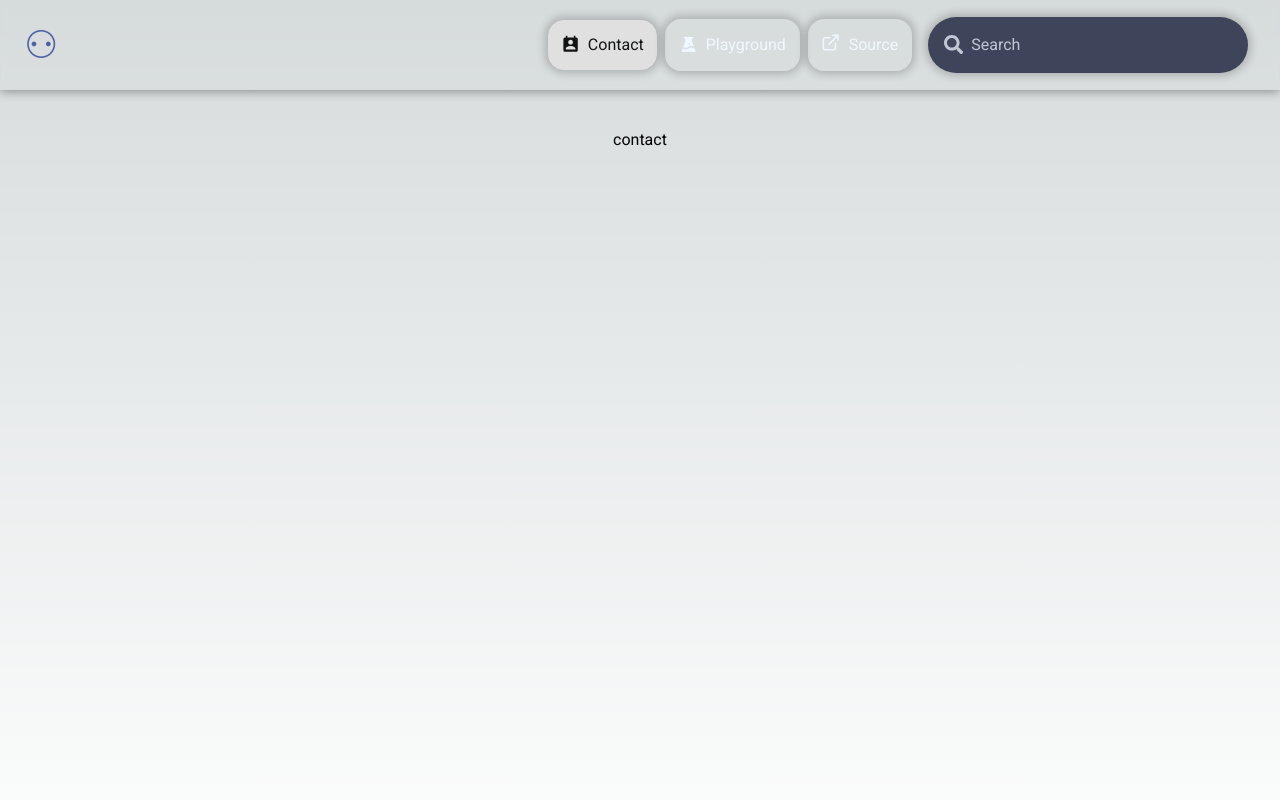
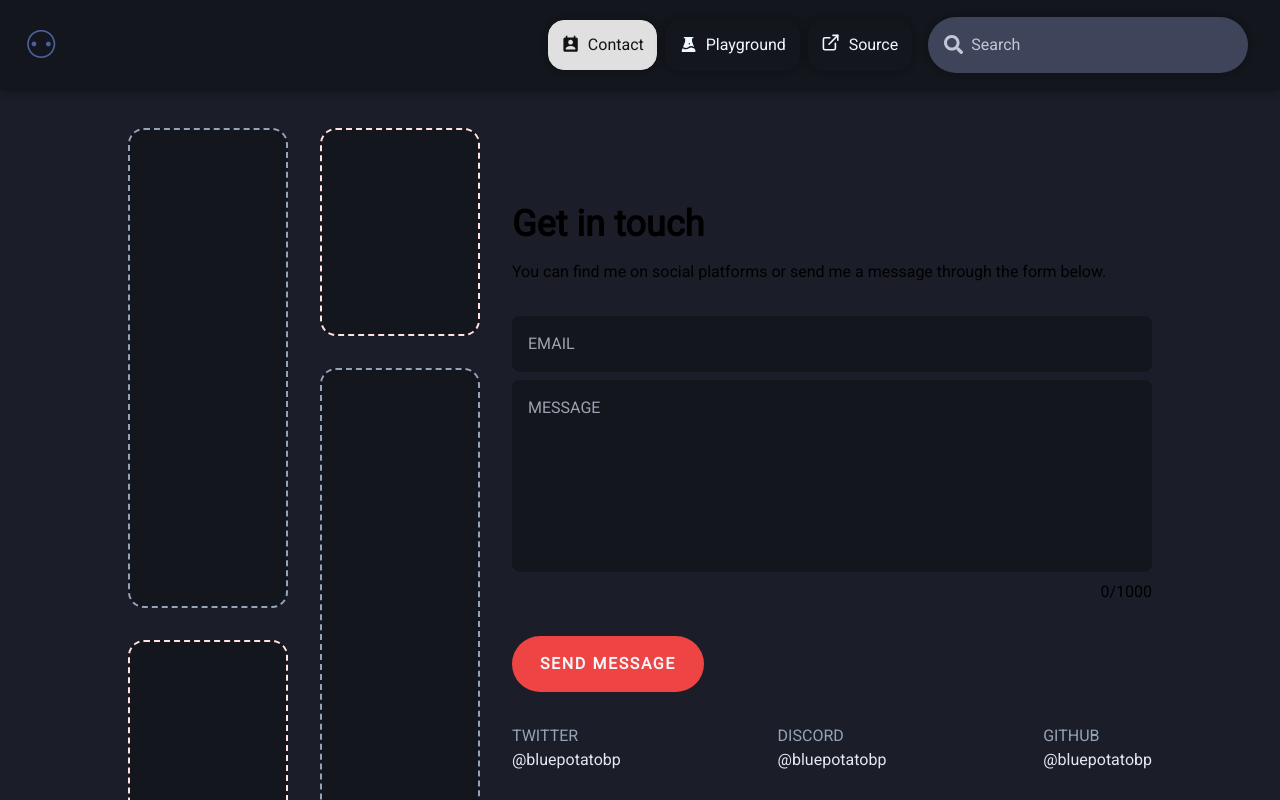
Before and after one commit to BluePotatoBP/portfolio-next, a Next.js app: page /contact in a window 1280 px wide. Shown: the top 800 px of the page. Built offline with nearby package versions, Linux system fonts and the light colour scheme.

Commit message:
WIP contact page

```diff
--- a/src/app/components/one-hit-wonder/Navbar/Navbar.css
+++ b/src/app/components/one-hit-wonder/Navbar/Navbar.css
@@ -11,13 +11,14 @@
 	padding: 1rem 1rem;
 	width: 100%;
 	backdrop-filter: blur(3px);
+	background-color: rgba(0, 0, 0, 0.25);
 	box-shadow: 0 1px 10px 0 rgba(0, 0, 0, .4);
 	transition: backdrop-filter,background-color 0.4s ease-in-out;
 }
 
 .navbar-container.scrolled {
 	backdrop-filter: blur(10px);
-	background-color: rgba(0, 0, 0, 0.4);
+	background-color: rgba(0, 0, 0, 0.6);
 	transition: backdrop-filter,background-color 0.8s ease-in-out;
 }
 
--- a/src/app/components/reusable/ProjectCard/ProjectCard.tsx
+++ b/src/app/components/reusable/ProjectCard/ProjectCard.tsx
@@ -48,7 +48,7 @@ const ProjectCard: React.FC<DecorationProps> = ({ decoration }) => {
 			: decoration.shortDesc;
 
 	return (
-		<Link href={`/project/${decoration.name}`} className='lg:h-full lg:max-w-[18.5rem] h-48 max-w-[10rem]'>
+		<Link href={`/project/${decoration.name}`} className='lg:h-full lg:max-w-[18.5rem] h-48 max-w-[8.5rem]'>
 			<div className="card-container" ref={cardContainerRef}>
 				<div className="card lg:justify-start justify-between" ref={cardRef}>
 					<div className="thumbnail-container lg:pb-[50%] pb-[60%]" style={{ backgroundImage: `url(/images/${decoration.thumbnail || "/missing.svg"})` }} />
--- a/src/app/contact/page.tsx
+++ b/src/app/contact/page.tsx
@@ -1,7 +1,61 @@
+'use client';
+import Image from "next/image";
+import { useState, useCallback, useRef, useEffect } from "react";
+
 export default function Contact() {
+	const CHARACTER_LIMIT: number = 1000;
+	const [messageInput, setMessageInput] = useState<string>('');
+	const [charCount, setCharCount] = useState<number>(0);
+
+	const handleInputChange = useCallback((e: React.ChangeEvent<HTMLTextAreaElement>) => {
+		if (e.target.value.length <= CHARACTER_LIMIT) {
+			setMessageInput(e.target.value);
+			setCharCount(e.target.value.length);
+		}
+	}, []);
+
+	const countRef = useRef<HTMLDivElement>(null);
+
 	return (
-		<main className="flex min-h-screen flex-col items-center justify-between p-24">
-			<h1>contact</h1>
+		<main className="flex min-h-screen flex-row items-center lg:justify-between justify-center lg:py-32 lg:px-32 pt-64 bg-[#1b1e28]">
+			<div className="left-container">
+				<div className="images-container flex flex-row gap-8 lg:w-full lg:opacity-100 w-0 opacity-0">
+					<div className="container-divider-bottom flex flex-col gap-8 lg:w-full lg:opacity-100 w-0 opacity-0">
+						<div className="h-[30rem] rounded-2xl bg-contact-dark-blue border-dashed border-slate-400 border-2 lg:w-40 lg:opacity-100 w-0 opacity-0" />
+						<div className="h-[13rem] rounded-2xl bg-contact-dark-blue border-dashed border-red-100 border-2 lg:w-40 lg:opacity-100 w-0 opacity-0" />
+					</div>
+					<div className="container-divider-bottom flex flex-col gap-8 lg:w-full lg:opacity-100 w-0 opacity-0">
+						<div className="h-[13rem] rounded-2xl bg-contact-dark-blue border-dashed border-red-100 border-2 lg:w-40 lg:opacity-100 w-0 opacity-0" />
+						<div className="h-[30rem] rounded-2xl bg-contact-dark-blue border-dashed border-slate-400 border-2 lg:w-40 lg:opacity-100 w-0 opacity-0" />
+					</div>
+				</div>
+			</div>
+			<div className="right-container flex flex-col lg:min-w-[50vw] lg:max-w-[50vw] max-w-[80vw] gap-8">
+				<div className="info flex flex-col gap-4">
+					<h2 className="text-4xl font-semibold">Get in touch</h2>
+					<p>You can find me on social platforms or send me a message through the form below.</p>
+				</div>
+				<div className="inputs flex flex-col gap-2">
+					<input type="email" placeholder="EMAIL" className="py-4 px-4 rounded-lg text-slate-200 bg-contact-dark-blue" />
+					<textarea name="message" id="message" placeholder="MESSAGE" value={messageInput} onChange={handleInputChange} maxLength={2000} className="flex pb-32 pt-4 px-4 rounded-lg text-slate-200 resize-none bg-contact-dark-blue"></textarea>
+					<div className={`char-count flex justify-end ${charCount >= 950 ? 'text-red-500 font-bold' : charCount >= 800 ? 'text-lovely-yellow font-medium' : ''}`} ref={countRef} >{charCount}/{CHARACTER_LIMIT}</div>
+				</div>
+				<button type="submit" className="flex lg:w-48 w-full bg-red-500 justify-center text-center p-4 rounded-full text-slate-100 font-black tracking-widest">SEND MESSAGE</button>
+				<div className="socials flex flex-row gap-4 w-full lg:justify-between justify-center">
+					<div className="twitter-link flex flex-col">
+						<h5 className="text-slate-400">TWITTER</h5>
+						<a href="https://twitter.com/BluePotatoBP" draggable={false} target="_blank" rel='noreferrer' aria-label="twitter" className="link rounded-full no-underline text-[var(--secondary-color)] transition-[var(--transition)] text-slate-200 hover:text-slate-400">@bluepotatobp</a>
+					</div>
+					<div className="discord-link flex flex-col lg:text-start text-center">
+						<h5 className="text-slate-400">DISCORD</h5>
+						<a href="https://discord.gg/v8zkSc9" draggable={false} target="_blank" rel='noreferrer' aria-label="discord" className="link rounded-full no-underline text-[var(--secondary-color)] transition-[var(--transition)] text-slate-200 hover:text-slate-400">@bluepotatobp</a>
+					</div>
+					<div className="github-link flex flex-col lg:text-start text-end">
+						<h5 className="text-slate-400">GITHUB</h5>
+						<a href="https://github.com/BluePotatoBP" draggable={false} target="_blank" rel='noreferrer' aria-label="github" className="link rounded-full no-underline text-[var(--secondary-color)] transition-[var(--transition)] text-slate-200 hover:text-slate-400">@bluepotatobp</a>
+					</div>
+				</div>
+			</div>
 		</main>
-	)
+	);
 }
--- a/src/app/layout.tsx
+++ b/src/app/layout.tsx
@@ -19,7 +19,7 @@ export default function RootLayout({ children, }: Readonly<{ children: React.Rea
 		<html lang="en">
 			<body className={roboto.className}>
 				<Navbar />
-				<main className="pt-8">{children}</main>
+				<main>{children}</main>
 				<Footer />
 			</body>
 		</html>
--- a/src/app/page.tsx
+++ b/src/app/page.tsx
@@ -32,7 +32,7 @@ const Home = () => {
 				<div className="featured-list">
 					<div className="title-large featured">Featured Projects</div>
 					<div className="title-text lg:w-full max-w-[80vw]">Some of the projects I had tons of fun working on!</div>
-					<div className="featured-list-items flex flex-row lg:gap-4 gap-2">{listProjects(3, true)}</div>
+					<div className="featured-list-items flex flex-row lg:gap-4 gap-2 max-w-[90vw]">{listProjects(3, true)}</div>
 					<div className="slope-shape-divider">
 						<svg data-name="Layer 1" xmlns="http://www.w3.org/2000/svg" viewBox="0 0 1200 120" preserveAspectRatio="none">
 							<path d="M1200 120L0 16.48 0 0 1200 0 1200 120z" className="shape-fill"></path>
@@ -41,8 +41,8 @@ const Home = () => {
 				</div>
 				<div className="content-paragraph">
 					<div className="content-container">
-						<span className="bottom-paragraph-text text-justify lg:max-w-[40vw] lg:text-2xl max-w-[80vw] text-md">
-							<Image className="float-left lg:mr-2 lg:w-48 mr-2 w-32 h-auto" src='./images/myNameIs.svg' draggable="false" alt="My name is Leon" width={200} height={200} />
+						<span className="bottom-paragraph-text lg:text-justify lg:max-w-[35vw] lg:text-2xl text-justify max-w-[70vw]">
+							<Image className="float-left lg:mr-8 lg:mb-4 lg:w-48 mr-1 w-[5rem] h-auto -rotate-6" src='./images/myNameIs.svg' draggable="false" alt="My name is Leon" width={200} height={200} />
 							or <HighlightedText text={"BluePotatoBP"} image={PFP} link="/contact" /> online.
 							I started learning JS with NodeJS in middle school, made a discord bot to help me with reminders
 							which later turned into a more general use bot, and after ~three years of casual
--- a/tailwind.config.ts
+++ b/tailwind.config.ts
@@ -8,10 +8,12 @@ const config: Config = {
   ],
   theme: {
     extend: {
+		colors: {
+			"lovely-yellow": "#fdca5d",
+			"contact-dark-blue": "#14161e",
+		},
       backgroundImage: {
-        "gradient-radial": "radial-gradient(var(--tw-gradient-stops))",
-        "gradient-conic":
-          "conic-gradient(from 180deg at 50% 50%, var(--tw-gradient-stops))",
+		/* "contact-pattern": "url('/images/logo.svg)" */
       },
     },
   },
```
